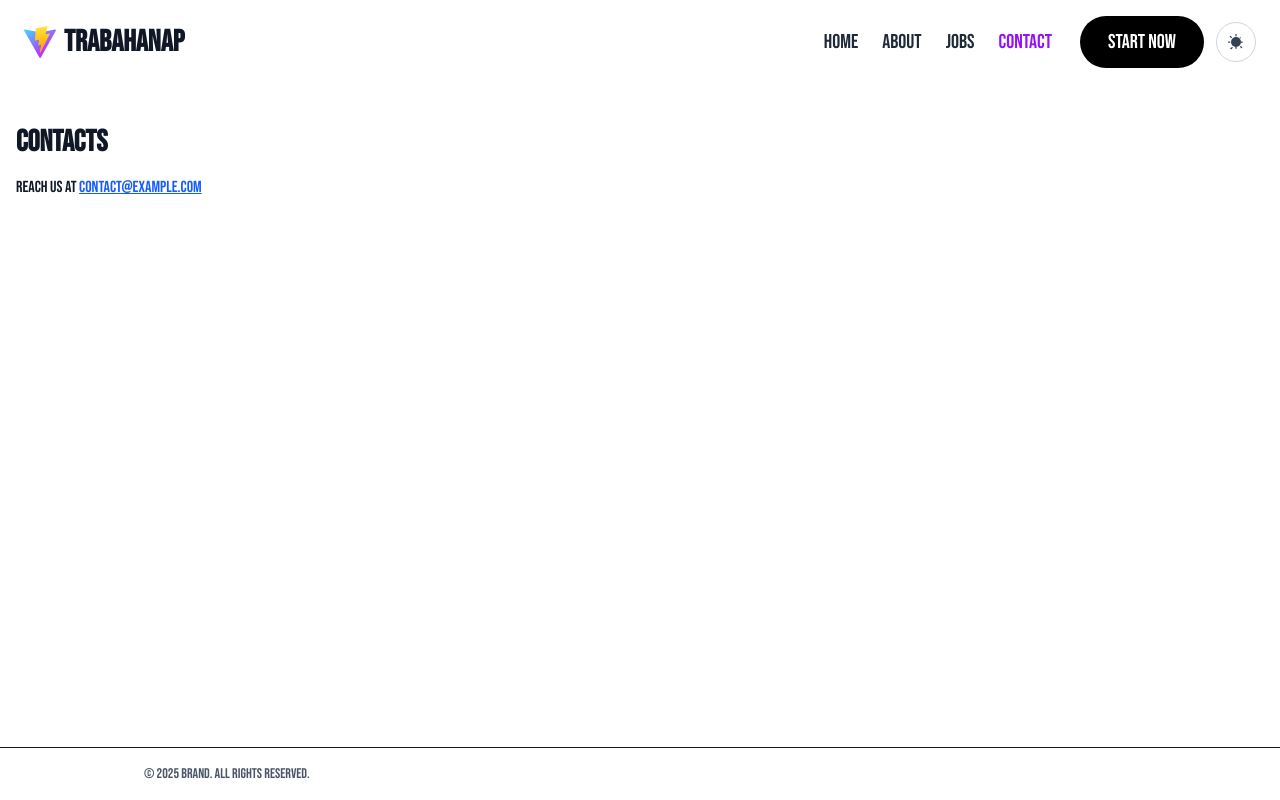
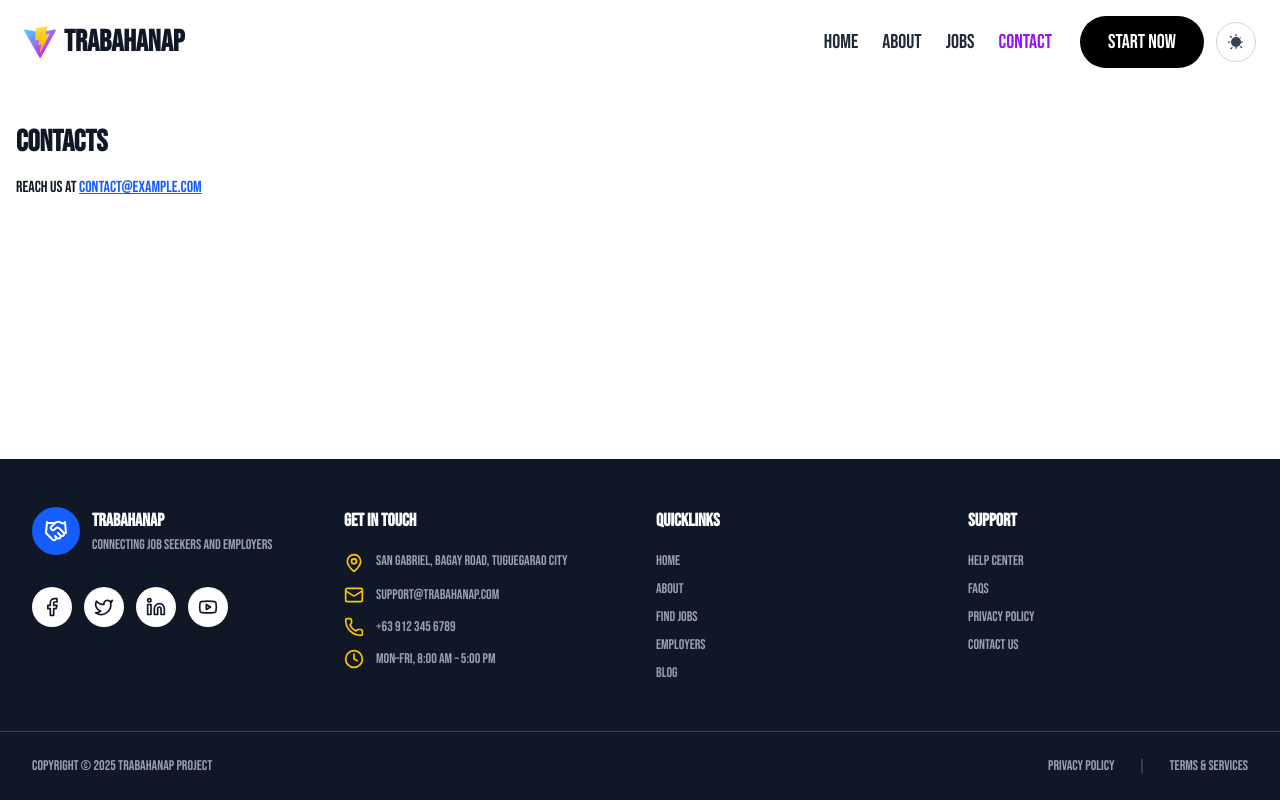
Before and after one commit to Tres-cyber/Trabahanap-Website, a React (Vite) app: page /contacts in a window 1280 px wide. Built offline with nearby package versions, Linux system fonts and the light colour scheme.

Commit message:
Added Footer

```diff
--- a/src/reusable/Footer.jsx
+++ b/src/reusable/Footer.jsx
@@ -1,10 +1,203 @@
 import React from 'react'
+import {
+  Handshake,
+  Facebook,
+  Twitter,
+  Linkedin,
+  Youtube,
+  MapPin,
+  Mail,
+  Phone,
+  Clock
+} from 'lucide-react'
 
 const Footer = () => {
   return (
-    <footer className='w-full border-t mt-6'>
-      <div className='max-w-5xl mx-auto p-4 text-sm text-gray-600'>
-        © {new Date().getFullYear()} Brand. All rights reserved.
+    <footer className="bg-gray-900 text-white">
+      {/* Main Footer Content */}
+      <div className="max-w-7xl mx-auto px-4 sm:px-6 lg:px-8 py-12">
+        <div className="grid grid-cols-1 md:grid-cols-2 lg:grid-cols-4 gap-8">
+
+          {/* Left Column - Branding */}
+          <div className="space-y-4">
+            {/* Logo and Brand */}
+            <div className="flex items-center space-x-3">
+              <div className="w-12 h-12 bg-blue-600 rounded-full flex items-center justify-center">
+                <Handshake className="w-6 h-6 text-white" />
+              </div>
+              <div>
+                <h3 className="font-semibold text-lg text-white">TrabaHanap</h3>
+                <p className="text-gray-400 text-sm">Connecting Job Seekers and Employers</p>
+              </div>
+            </div>
+
+            {/* Social Media Icons */}
+            <div className="flex space-x-3 pt-4">
+              <a
+                href="#"
+                className="w-10 h-10 bg-white rounded-full flex items-center justify-center hover:bg-blue-600 transition-colors duration-300"
+                aria-label="Facebook"
+              >
+                <Facebook className="w-5 h-5 text-gray-900 hover:text-white" />
+              </a>
+              <a
+                href="#"
+                className="w-10 h-10 bg-white rounded-full flex items-center justify-center hover:bg-blue-600 transition-colors duration-300"
+                aria-label="Twitter"
+              >
+                <Twitter className="w-5 h-5 text-gray-900 hover:text-white" />
+              </a>
+              <a
+                href="#"
+                className="w-10 h-10 bg-white rounded-full flex items-center justify-center hover:bg-blue-600 transition-colors duration-300"
+                aria-label="LinkedIn"
+              >
+                <Linkedin className="w-5 h-5 text-gray-900 hover:text-white" />
+              </a>
+              <a
+                href="#"
+                className="w-10 h-10 bg-white rounded-full flex items-center justify-center hover:bg-blue-600 transition-colors duration-300"
+                aria-label="YouTube"
+              >
+                <Youtube className="w-5 h-5 text-gray-900 hover:text-white" />
+              </a>
+            </div>
+          </div>
+
+          {/* Second Column - Get In Touch */}
+          <div className="space-y-4">
+            <h3 className="font-semibold text-lg text-white">Get In Touch</h3>
+            <div className="space-y-3">
+              <div className="flex items-start space-x-3">
+                <MapPin className="w-5 h-5 text-yellow-400 mt-0.5 flex-shrink-0" />
+                <p className="text-gray-400 text-sm">
+                  San Gabriel, Bagay Road, Tuguegarao City
+                </p>
+              </div>
+              <div className="flex items-center space-x-3">
+                <Mail className="w-5 h-5 text-yellow-400 flex-shrink-0" />
+                <a
+                  href="mailto:support@trabahanap.com"
+                  className="text-gray-400 text-sm hover:text-yellow-400 transition-colors duration-300"
+                >
+                  support@trabahanap.com
+                </a>
+              </div>
+              <div className="flex items-center space-x-3">
+                <Phone className="w-5 h-5 text-yellow-400 flex-shrink-0" />
+                <a
+                  href="tel:+639123456789"
+                  className="text-gray-400 text-sm hover:text-yellow-400 transition-colors duration-300"
+                >
+                  +63 912 345 6789
+                </a>
+              </div>
+              <div className="flex items-center space-x-3">
+                <Clock className="w-5 h-5 text-yellow-400 flex-shrink-0" />
+                <p className="text-gray-400 text-sm">
+                  Mon–Fri, 8:00 AM – 5:00 PM
+                </p>
+              </div>
+            </div>
+          </div>
+
+          {/* Third Column - Quicklinks */}
+          <div className="space-y-4">
+            <h3 className="font-semibold text-lg text-white">Quicklinks</h3>
+            <div className="space-y-2">
+              <a
+                href="#"
+                className="block text-gray-400 text-sm hover:text-yellow-400 transition-colors duration-300"
+              >
+                Home
+              </a>
+              <a
+                href="#"
+                className="block text-gray-400 text-sm hover:text-yellow-400 transition-colors duration-300"
+              >
+                About
+              </a>
+              <a
+                href="#"
+                className="block text-gray-400 text-sm hover:text-yellow-400 transition-colors duration-300"
+              >
+                Find Jobs
+              </a>
+              <a
+                href="#"
+                className="block text-gray-400 text-sm hover:text-yellow-400 transition-colors duration-300"
+              >
+                Employers
+              </a>
+              <a
+                href="#"
+                className="block text-gray-400 text-sm hover:text-yellow-400 transition-colors duration-300"
+              >
+                Blog
+              </a>
+            </div>
+          </div>
+
+          {/* Fourth Column - Support */}
+          <div className="space-y-4">
+            <h3 className="font-semibold text-lg text-white">Support</h3>
+            <div className="space-y-2">
+              <a
+                href="#"
+                className="block text-gray-400 text-sm hover:text-yellow-400 transition-colors duration-300"
+              >
+                Help Center
+              </a>
+              <a
+                href="#"
+                className="block text-gray-400 text-sm hover:text-yellow-400 transition-colors duration-300"
+              >
+                FAQs
+              </a>
+              <a
+                href="#"
+                className="block text-gray-400 text-sm hover:text-yellow-400 transition-colors duration-300"
+              >
+                Privacy Policy
+              </a>
+              <a
+                href="#"
+                className="block text-gray-400 text-sm hover:text-yellow-400 transition-colors duration-300"
+              >
+                Contact Us
+              </a>
+            </div>
+          </div>
+        </div>
+      </div>
+
+      {/* Bottom Section */}
+      <div className="border-t border-gray-700">
+        <div className="max-w-7xl mx-auto px-4 sm:px-6 lg:px-8 py-6">
+          <div className="flex flex-col md:flex-row justify-between items-center space-y-4 md:space-y-0">
+            {/* Copyright */}
+            <div className="text-gray-400 text-sm">
+              Copyright © 2025 TrabaHanap Project
+            </div>
+
+            {/* Legal Links */}
+            <div className="flex space-x-6 text-sm">
+              <a
+                href="#"
+                className="text-gray-400 hover:text-blue-400 transition-colors duration-300"
+              >
+                Privacy Policy
+              </a>
+              <span className="text-gray-600">|</span>
+              <a
+                href="#"
+                className="text-gray-400 hover:text-blue-400 transition-colors duration-300"
+              >
+                Terms & Services
+              </a>
+            </div>
+          </div>
+        </div>
       </div>
     </footer>
   )
```
